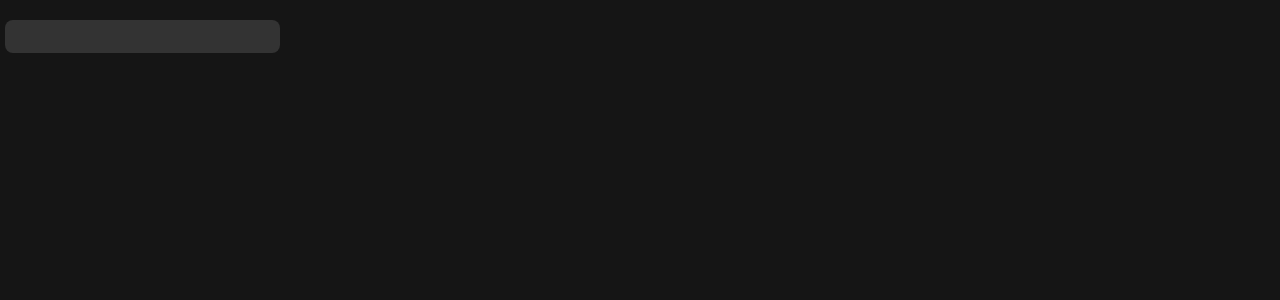
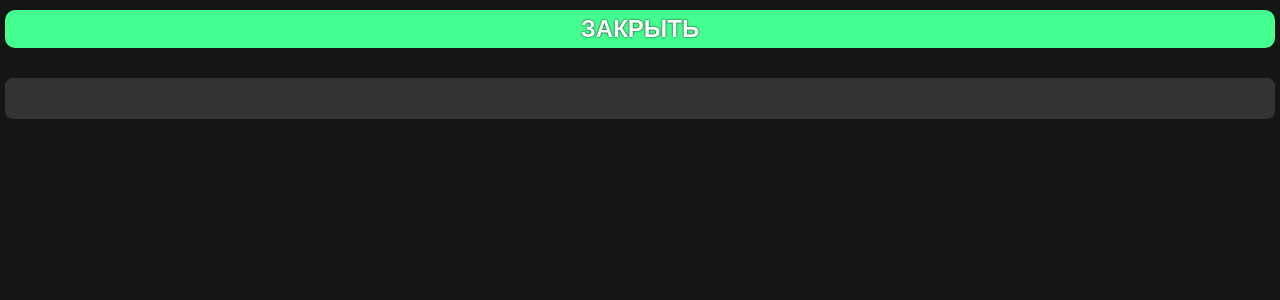
Before and after one commit to Alex99like/kassa, a Next.js app: page / in a window 1280 px wide. Both pictures are taken after a click on the button "Добавить Запись". Shown: the top 300 px of the page. Built offline with nearby package versions, Linux system fonts and the light colour scheme.

Commit message:
fix: tres

```diff
--- a/app/(main)/page.tsx
+++ b/app/(main)/page.tsx
@@ -14,7 +14,7 @@ export default function Home() {
 
   return (
     <main className={styles.main}>
-      {modal && <Note />}
+      <Note />
       <div className={styles.navbar}>
         <Weight />
         <Money />
--- a/components/list/List.tsx
+++ b/components/list/List.tsx
@@ -1,3 +1,5 @@
+'use client'
+
 import { fakeData } from '@/data/fake-data'
 import styles from './List.module.scss'
 import { formatDate } from '@/utils/formatDate'
@@ -10,7 +12,7 @@ export const List = () => {
       <h3>Список Приема</h3>
       <div className={styles.list}>
         {fakeData.map(trans => (
-          <div className={styles.item}>
+          <div className={styles.item} key={Math.random()}>
             <div className={styles.reception}>
               <span>{trans.weight} <b>x {trans.reception}</b> = </span>
               <span>{trans.money} р.</span>
--- a/components/modals/Note.module.scss
+++ b/components/modals/Note.module.scss
@@ -10,10 +10,24 @@
 
 .container {
   display: flex;
-  padding: 20px 5px;
+  flex-direction: column;
+  padding: 10px 5px 20px;
+
+  .close {
+    margin-bottom: 10px;
+    font-size: 24px;
+    padding: 5px;
+    border-radius: 10px;
+    border: none;
+    background-color: #44ff8f;
+    color: #ffffff;
+    text-shadow: 0 0 2px black;
+    font-weight: 700;
+  }
 
   input {
-    font-size: 20px;
+    margin-top: 20px;
+    font-size: 26px;
     padding: 5px;
     border-radius: 8px;
     border: none;
--- a/components/modals/Note.tsx
+++ b/components/modals/Note.tsx
@@ -1,25 +1,50 @@
 'use client'
 
+import { useActions } from '@/hooks/useActions'
 import styles from './Note.module.scss'
 import { useAppSelector } from "@/hooks/useAppSelector"
-import { motion } from 'framer-motion'
+import { motion, AnimatePresence } from 'framer-motion'
+import { ChangeEvent, useState } from 'react'
 
 export const Note = () => {
   const { modal } = useAppSelector(state => state.root)
+  const { handleModal } = useActions()
+  const [weights, setWeight] = useState<any[]>([])
+
+  const handleChange = (e: ChangeEvent<HTMLInputElement>) => {
+    const number = e.target.value
+    console.log(e.target.value)
+    if (typeof parseInt(number) === 'number') {
+      setWeight(prev => [...prev, parseInt(number)])
+    }
+  }
 
   return (
+    <>
+    {modal && (
     <motion.div
+      key="modal"
       className={styles.wrapper}
       initial={{ height: 0 }}
       animate={{ height: '100vh' }}
+      //exit={{ height: 0 }}
       transition={{ duration: .3 }}
     >
       <div className={styles.container}>
+        <button onClick={() => handleModal(false)} className={styles.close}>ЗАКРЫТЬ</button>
         <input
           type="number"
-          onFocus={(e) => { e.preventDefault() }}
+          //onChange={handleChange}
+          onKeyDown={(e) => setWeight(prev => [...prev, e.key])}
         />
+        <div>
+          {weights.map((el) => (
+            <span key={Math.random()}>{el}</span>
+          ))}
+        </div>
       </div>
     </motion.div>
+    )}
+    </>
   )
 }
```
